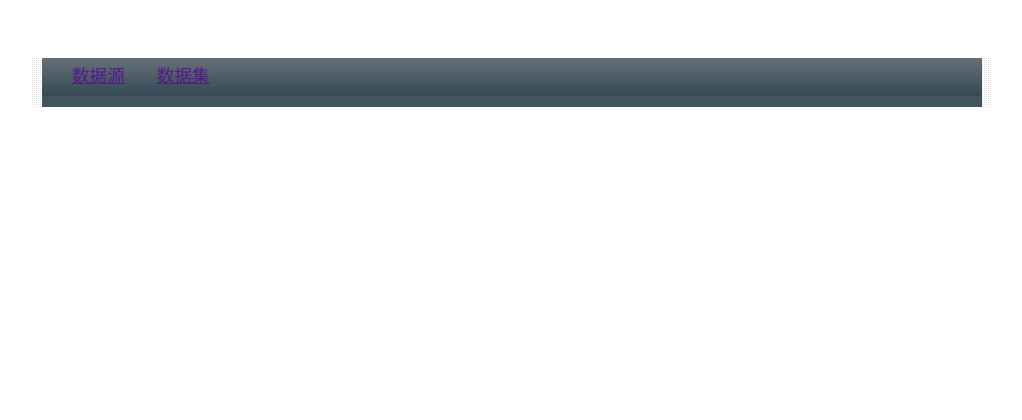
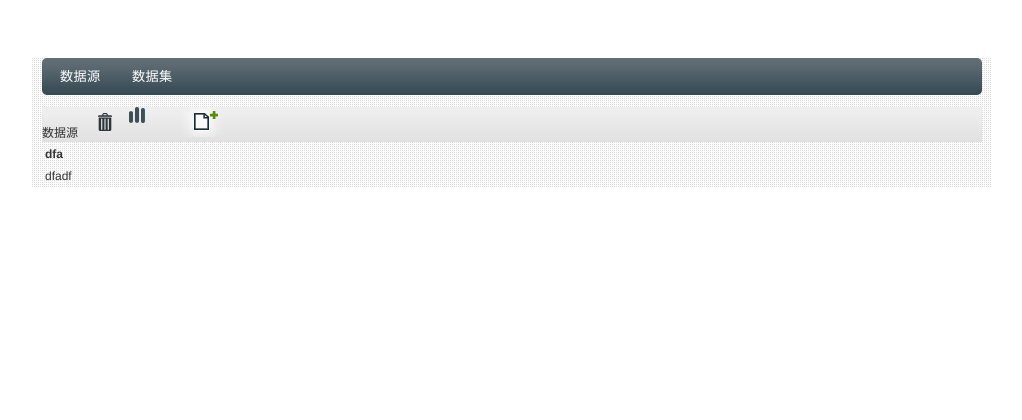
Before and after one commit to Beyondzhangxin/DBcenter, a Django app: page /clickhouse/test in a window 1280 px wide. Shown: the top 420 px of the page, without its empty margins (128-1150 px from the left). Run offline with Django 3.2, Linux system fonts and the light colour scheme.

Commit message:
添加管理页面

```diff
--- a/clickhouse/urls.py
+++ b/clickhouse/urls.py
@@ -9,6 +9,7 @@ urlpatterns = [
     url('getFileList', views.searchFileByType),
     url('getTypeList', views.getTypelistByUser),
     url('getTable', views.getTableContentByName),
+    url('getIndex', views.getDataIndex),
     url('deleteTable', views.delTable),
     url('test', views.test),
 ]
--- a/clickhouse/views.py
+++ b/clickhouse/views.py
@@ -13,8 +13,8 @@ from clickhouse_driver import Client
 
 from utils.testmat import readFile
 
-# client = Client('192.168.0.147')
-client = Client('localhost')
+client = Client('192.168.0.147')
+# client = Client('localhost')
 curPath = os.path.abspath(os.path.dirname(__file__))
 rootPath = curPath[:curPath.find("DBcenter\\")+len("DBcenter\\")]
 
@@ -146,7 +146,24 @@ def getTypelistByUser(request):
         response['error_num'] = 1
     return JsonResponse(response, json_dumps_params={'ensure_ascii': False})
 
-
+@require_http_methods(['GET'])
+def getDataIndex(request):
+    tableName=request.GET.get('targetName')
+    page = int(request.GET.get('page'))
+    pageSize = int(request.GET.get('pageSize'))
+    start = page * pageSize + 1
+    end = (page + 1) * pageSize
+    response={}
+    try:
+        res = client.execute("select * from " + tableName)
+        response['data']=res
+        response['msg'] = 'success'
+        response['error_num'] = 0
+    except Exception as e:
+        response['msg'] = str(e)
+        response['error_num'] = 1
+        print(e)
+    return JsonResponse(response, json_dumps_params={'ensure_ascii': False})
 def getTableContentByName(request):
     tableName = request.GET.get('targetName')
     source = request.GET.get('source')
--- a/static/css/DB.css
+++ b/static/css/DB.css
@@ -1,6 +1,9 @@
 body {
     background-color: white;
     color: #333;
+    font: 12px/18px "Helvetica Neue", Helvetica, arial, Verdana, sans-serif;
+    font-weight: 400;
+    -webkit-font-smoothing: antialiased;
 }
 
 .wrapper {
@@ -13,13 +16,13 @@ body {
     width: 100%;
 }
 
-#content{
+#content {
     margin: 50px auto;
     padding-bottom: 220px;
     min-height: 600px;
 }
 
-.container_12{
+.container_12 {
     width: 960px;
     position: relative;
 }
@@ -39,22 +42,96 @@ body {
 
 .tab_menu > ul.tabs {
     position: relative;
-    height: 37px;
+    height: 25px;
     padding: 6px 10px;
     background: #42545e url(/static/img/tab_background.png) 0 0 repeat-x;
+    border-radius: 5px;
+    letter-spacing: 0.3px;
 }
 
-.tab_menu>ul.tabs li{
+.tab_menu > ul.tabs li {
     list-style-type: none;
     margin: 0;
     display: inline-block;
 }
-.tab_menu>ul.tabs li a{
+
+.tab_menu > ul.tabs li a {
     float: left;
-    margin-left: 12px;
+    margin-right: 12px;
     height: 26px;
     padding: 0 8px;
     line-height: 25px;
     font-size: 110%;
+    color: #fff;
+    -webkit-border-radius: 4px;
+    cursor: pointer;
 
 }
+
+.tab_menu > ul.tabs li a.sel {
+    position: relative;
+    font-weight: bold;
+    color: #333;
+    background: #fff;
+    border: 1px solid #506068;
+    text-shadow: none;
+}
+
+.tab_menu > ul.tabs li a:hover {
+    color: #000;
+    background-color: #88969e;
+    text-decoration: none;
+    text-shadow: 0 1px 0 #a1b2bb;
+}
+
+.header_actions div.action.batchRemove {
+    background-position: 50% -4px;
+    background-image: url(/static/img/icon_garbage.png);
+}
+
+.header_actions div.action, .header_actions div.icon_datatable {
+    width: 48px;
+    height: 30px;
+    float: left;
+    background-image: url(/static/img/icons_datatable.png?_=139971088316);
+    background-repeat: no-repeat;
+    cursor: pointer;
+}
+
+.header_datatable {
+    background: transparent url("/static/img/header_upload_bg.png") 50% 50% repeat-x;
+}
+
+.header_datatable div {
+    display: inline-block;
+}
+
+.header_actions .upload_icon {
+    background: transparent url("/static/img/icons_datatable2.png-_=1.png") 50% -311px no-repeat;
+}
+
+.file-upload span.icon {
+    background: transparent url(/static/img/icons_datatable2.png-_=1.png) 50% -373px no-repeat;
+    width: 53px;
+    height: 30px;
+    position: relative;
+    display: block;
+}
+
+.file-upload .upload_icon input {
+    position: absolute;
+    top: 0;
+    right: 0;
+    margin: 0;
+    border: solid transparent;
+    opacity: 0;
+}
+
+.header_actions .searchLens {
+    width: 48px;
+    height: 30px;
+    float: left;
+    background-image: url(/static/img/icons_datatable.png?_=139971088316);
+    background-repeat: no-repeat;
+    cursor: pointer;
+}
--- a/templates/clickhouse/test.html
+++ b/templates/clickhouse/test.html
@@ -4,23 +4,89 @@
     <meta charset="UTF-8">
     <title>数据中心管理</title>
     <link rel="stylesheet" type="text/css" href="/static/css/DB.css">
+    <script src="/static/js/jquery-1.12.4.min.js"></script>
+    <script src="/static/js/vue.js"></script>
 </head>
 <body>
-<div class="wrapper dashboard">
+<div id="dbcenter_manage" class="wrapper dashboard">
     <div id="content" class="container_12">
         <div id="dashboard_content" style="display: block">
             <div class="bg_dotted">
                 <div class="grid_12">
                     <div class="tab_menu">
                         <ul class="tabs">
-                            <li><a href="" class="sel" original-title>数据源</a></li>
-                            <li><a href="" class="sel" original-title>数据集</a></li>
+                            <li><a original-title>数据源</a></li>
+                            <li><a original-title>数据集</a></li>
                         </ul>
+                    </div>
+                    <div id="source_wrapper" class="resource_wrapper" style="opacity: 1;display: block;">
+                        <div class="header_datatable no_select_text" style="user-select: none">
+                            <div class="table_title">
+                                <span>数据源</span>
+                            </div>
+                            <div class="header_actions source_options">
+                                <div class="action right batchRemove js-writer">
+                                    <i class="icon-search tipsy-tooltip"></i>
+                                </div>
+                                <div class="searchLens">
+                                    <i class="icon-search tipsy-tooltip"></i>
+                                </div>
+                                <div class="file-upload">
+                                    <label class="upload_icon">
+                                        <span class="upload_file icon"></span>
+                                    </label>
+                                </div>
+                            </div>
+
+                        </div>
+                        <table id="data_source_table" class="data_source_table">
+                            <th>dfa</th>
+                            <tr>
+                                <td>dfadf</td>
+                            </tr>
+                        </table>
                     </div>
                 </div>
             </div>
         </div>
     </div>
 </div>
+
 </body>
+<script>
+    var dbcenter = new Vue({
+        el: '#dbcenter_manage',
+        methods: {
+            init_dataSource: function() {
+                $.get('http://' + location.hostname + ':8090/clickhouse/getIndex',
+                    {'targetName': 'cloudpss.index', 'page': 0, 'pageSize': 1},
+                    function(data) {
+                    // process the data
+                        console.log('process data');
+
+                    });
+            },
+        },
+        mounted: function() {
+            var that =this;
+            $('.tab_menu>.tabs li a').click(function(event) {
+                $.each($(this).addClass('sel').parent().siblings(), function(index, item) {
+                    $(item).find('a').removeClass('sel');
+                });
+                if ($(this).text() == '数据源') {
+                    that.init_dataSource();
+                }
+            });
+        },
+
+    });
+    // $(function() {
+    //    $('.tab_menu>.tabs li a').click(function(event) {
+    //         $.each($(this).addClass('sel').parent().siblings(),function(index,item) {
+    //             $(item).find('a').removeClass('sel');
+    //         })
+    //     });
+    // })
+
+</script>
 </html>
```
Also changed, not shown: static/img/icon_garbage.png (added), static/img/icons_datatable2.png-_=1.png (added).
